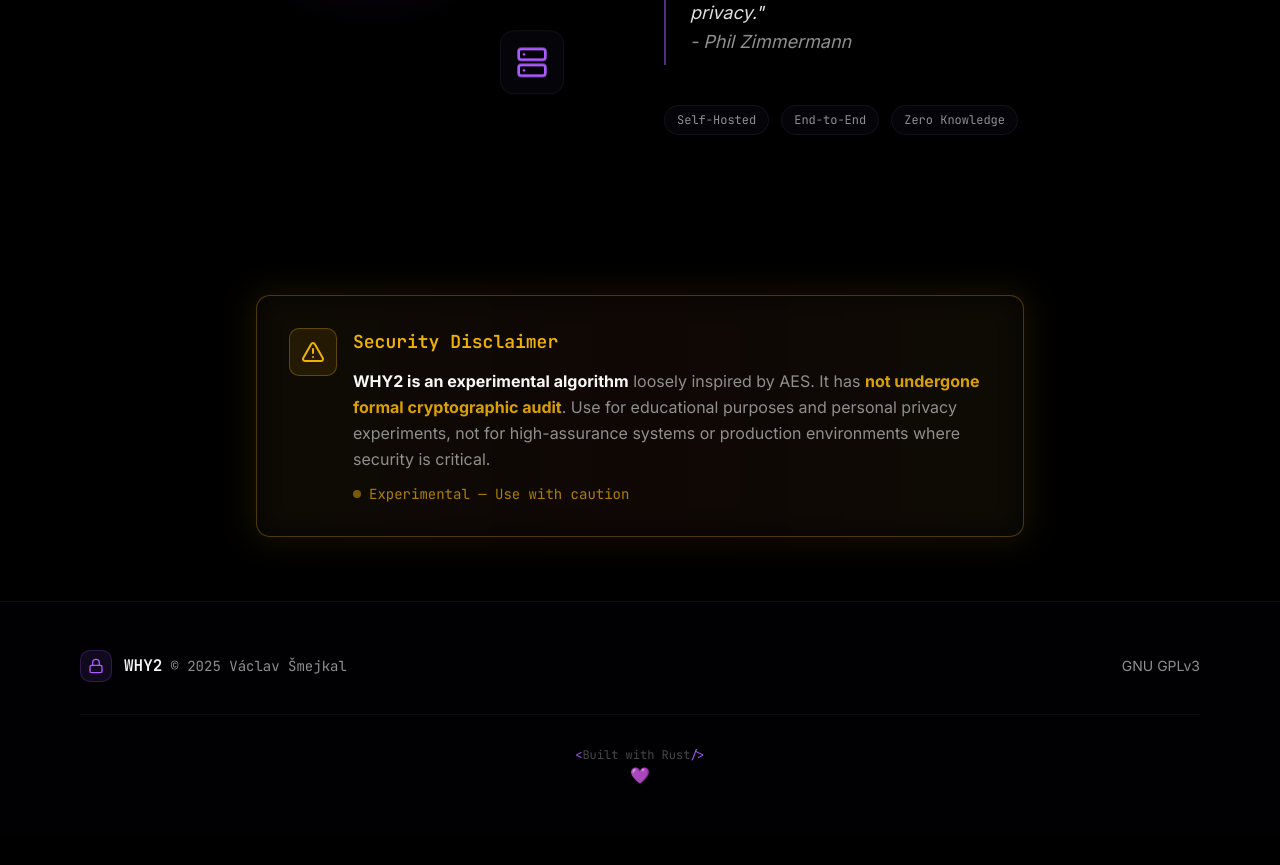
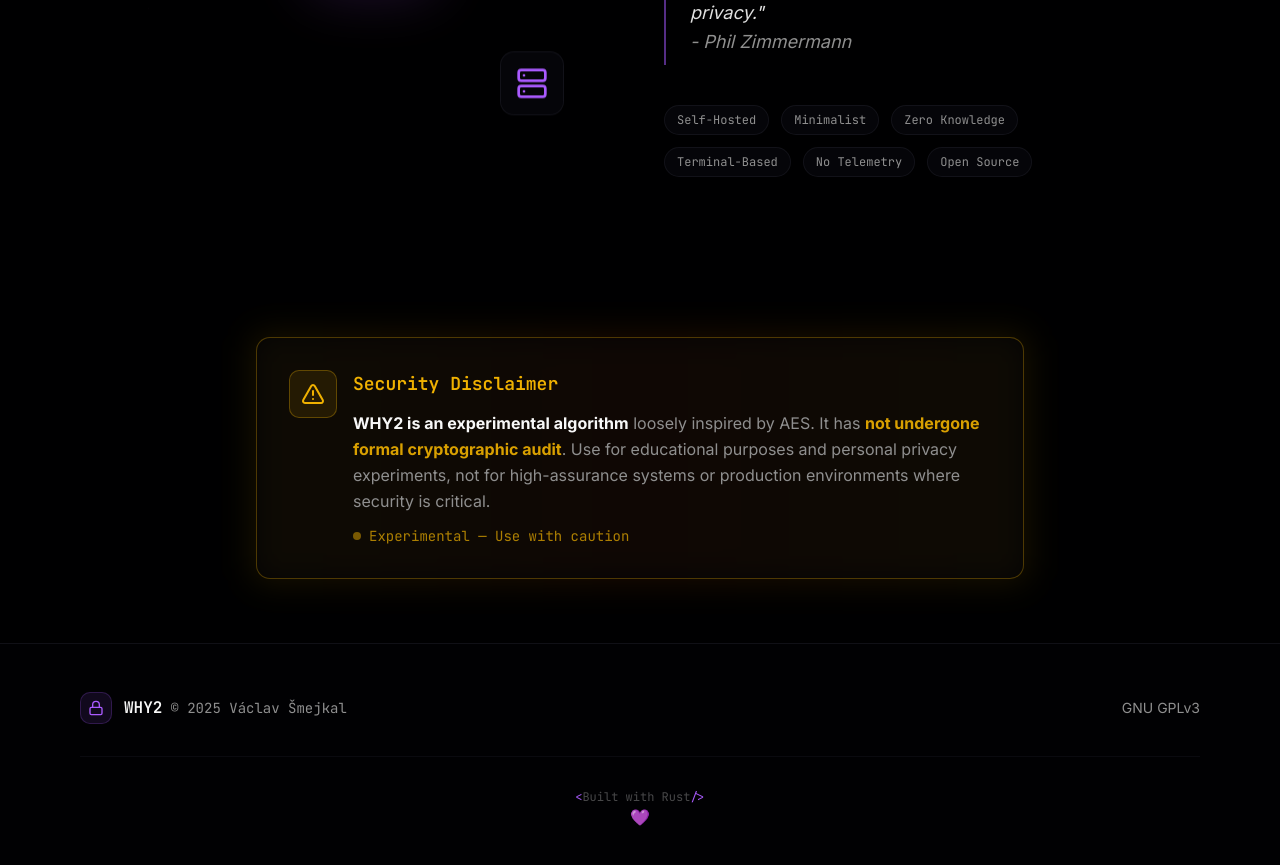
Before and after one commit to ENGO150/WHY2-Website, a Next.js app: page / in a window 1280 px wide. Shown: the part 2835-3700 px from the top of the page. Before the commit the page ends 3670 px from the top, so only its background shows below. Built offline with nearby package versions, Linux system fonts and the light colour scheme.

Commit message:
add tags to PoC

```diff
--- a/components/proof-of-concept.tsx
+++ b/components/proof-of-concept.tsx
@@ -80,7 +80,7 @@ export function ProofOfConcept() {
             </blockquote>
 
             <div className="flex flex-wrap gap-3 pt-4">
-              {["Self-Hosted", "End-to-End", "Zero Knowledge"].map((tag) => (
+              {["Self-Hosted", "Minimalist", "Zero Knowledge", "Terminal-Based", "No Telemetry", "Open Source"].map((tag) => (
                 <span
                   key={tag}
                   className="font-mono text-xs px-3 py-1.5 rounded-full bg-card border border-border/50 text-muted-foreground"
```
